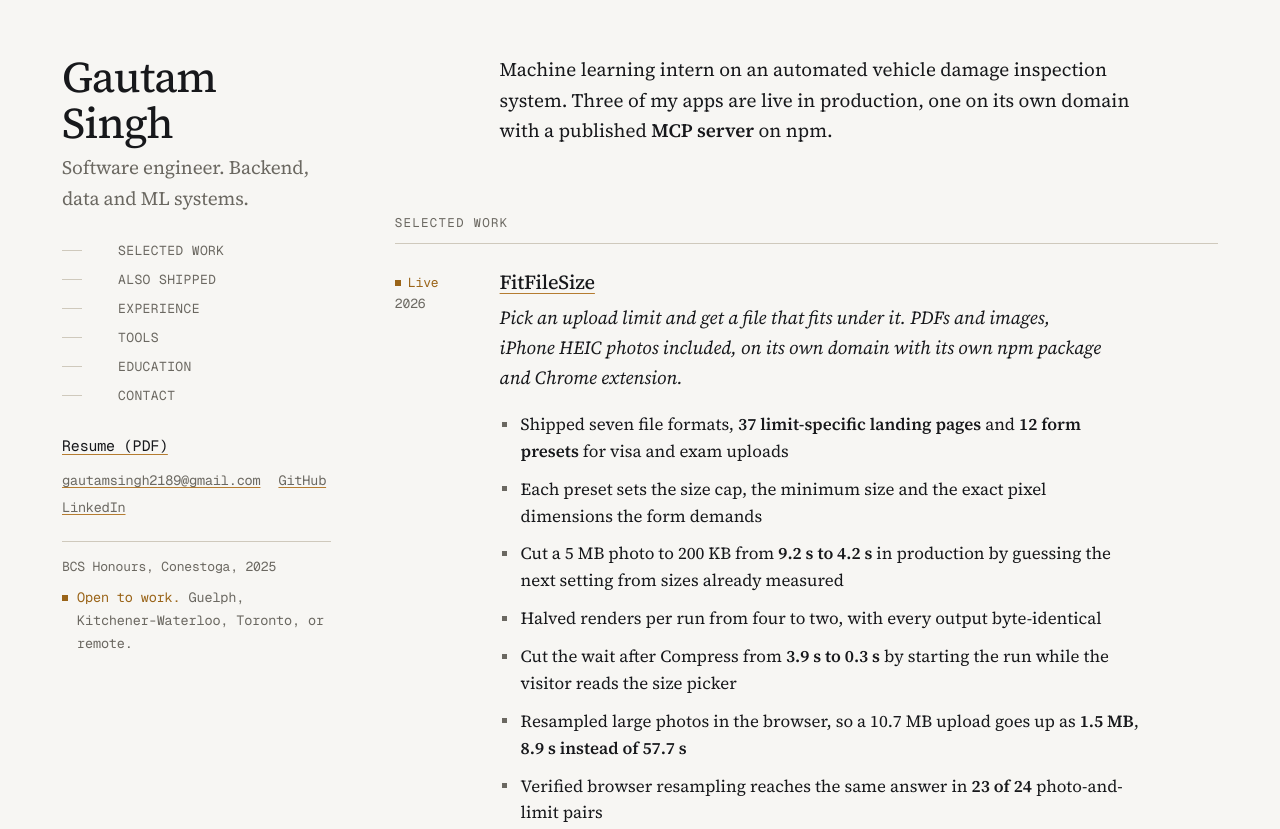
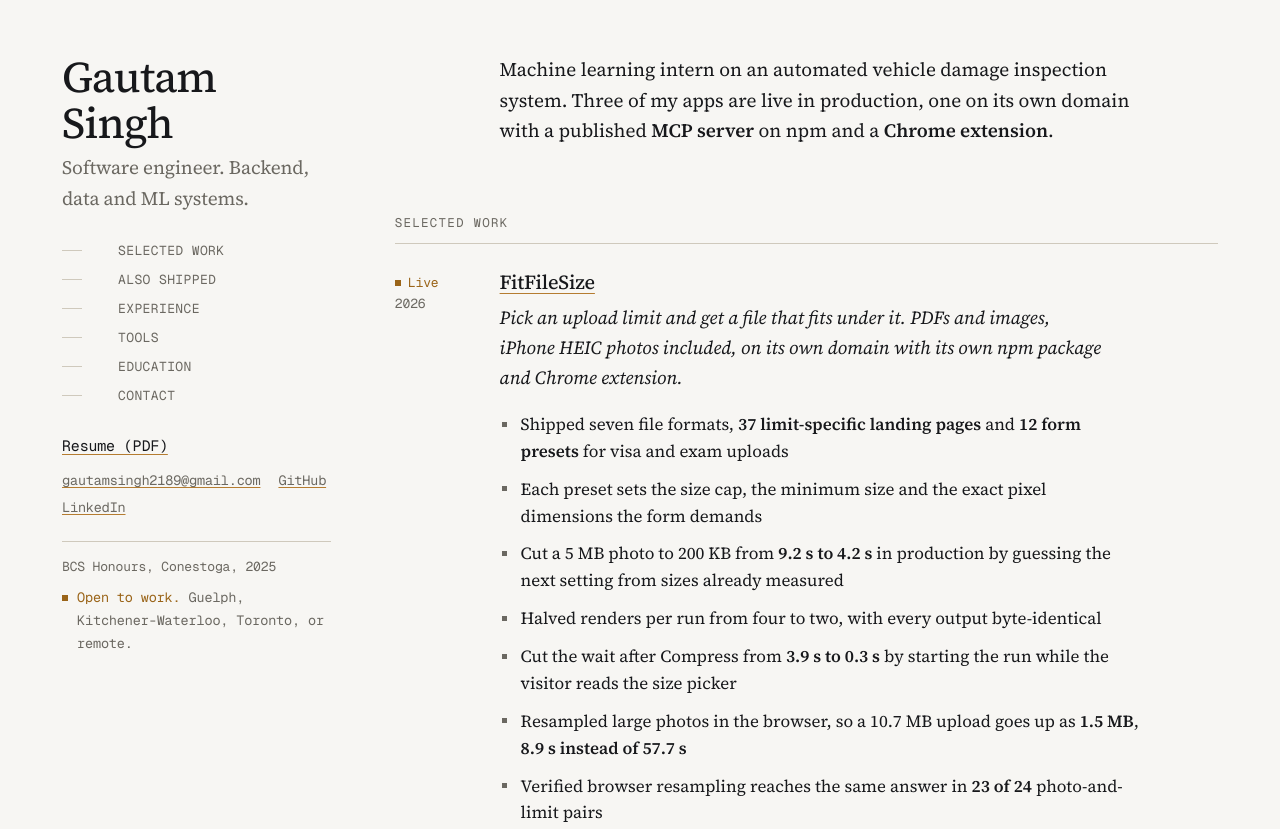
Before and after one commit to Gautamstar/portfolio, a plain HTML site: page index.html in a window 1280 px wide. Shown: the top 829 px of the page. Drawn offline with Linux system fonts and the light colour scheme.

Commit message:
Publish the resume with the FitFileSize extension and speed bullets, and name the extension in the intro

```diff
--- a/index.html
+++ b/index.html
@@ -781,7 +781,7 @@
 <p class="opening">
   Machine learning intern on an automated vehicle damage inspection system.
   Three of my apps are live in production, one on its own domain with a
-  published <strong>MCP server</strong> on npm.
+  published <strong>MCP server</strong> on npm and a <strong>Chrome extension</strong>.
 </p>
 
 <!-- ── selected work ────────────────────────────────────────────── -->
```
Also changed, not shown: 1 other file.
